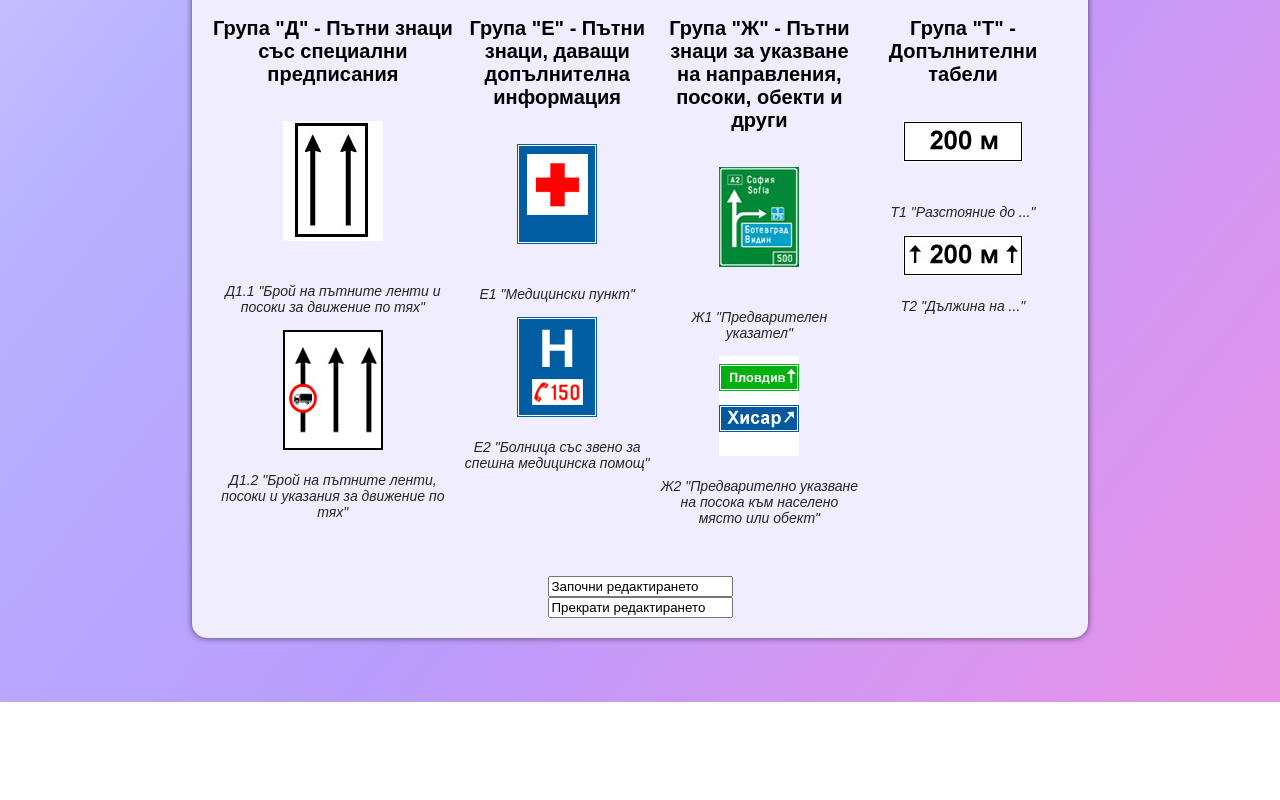
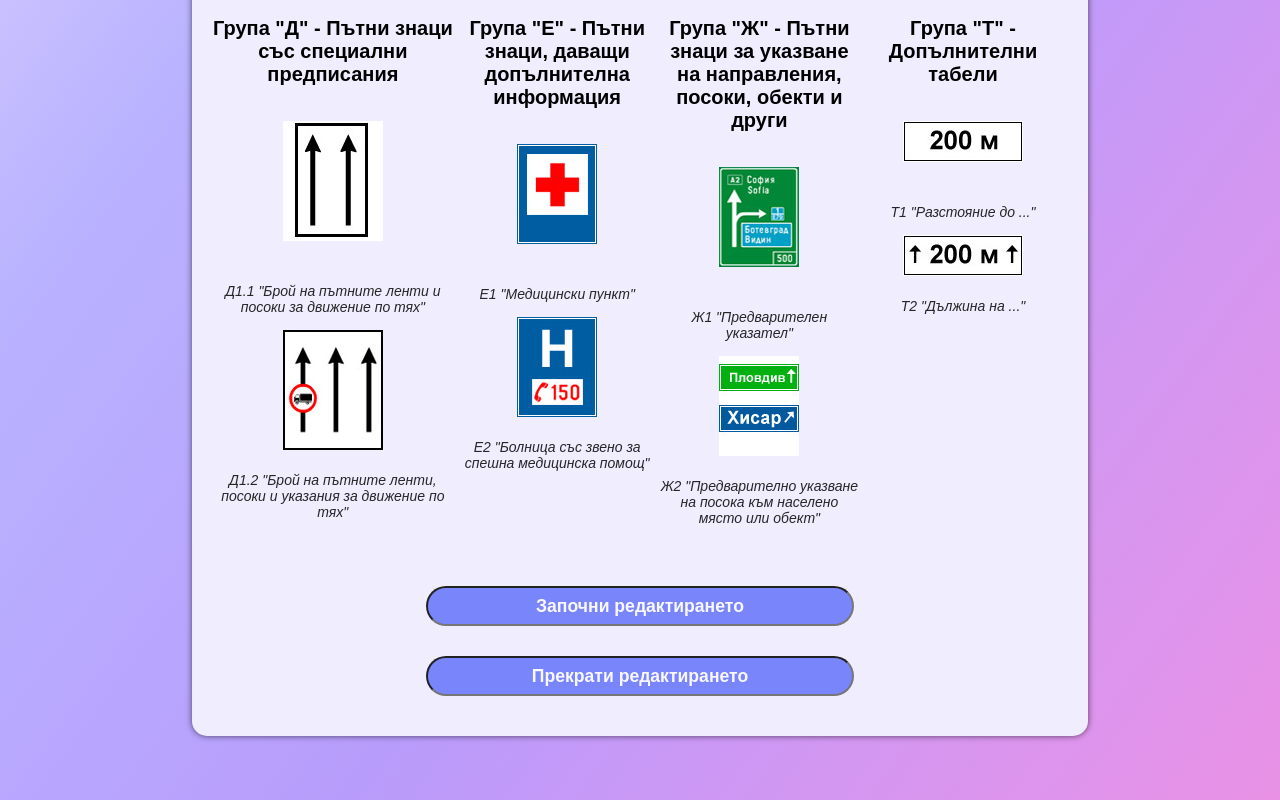
Before and after one commit to B-Kosev/fast-and-furious-ui, a plain HTML site: page editSigns.html in a window 1280 px wide. Shown: the part 941-1741 px from the top of the page. Before the commit the page ends 1643 px from the top, so only its background shows below. Drawn offline with Linux system fonts and the light colour scheme.

Commit message:
Add files via upload

```diff
--- a/css/style.css
+++ b/css/style.css
@@ -261,3 +261,25 @@ video {
     border-radius: 15px;
     padding: 2%;
 }
+
+
+.btn{
+    outline: none;
+    margin: 10px 0 20px 0;
+    height: 40px;
+    width: 50%;
+    min-width: 170px;
+    text-align: center;
+    border-radius: 20px;
+    color: var(--text-color-light);
+    font-size: 1.1rem;
+    font-weight: bold;
+    cursor: pointer;
+    background-color: var(--primary-color);
+    transition: all, transform 0.5s ease;
+}
+
+.resultMsg{
+    font-size: 1.5rem;
+    color: green;
+}
```
